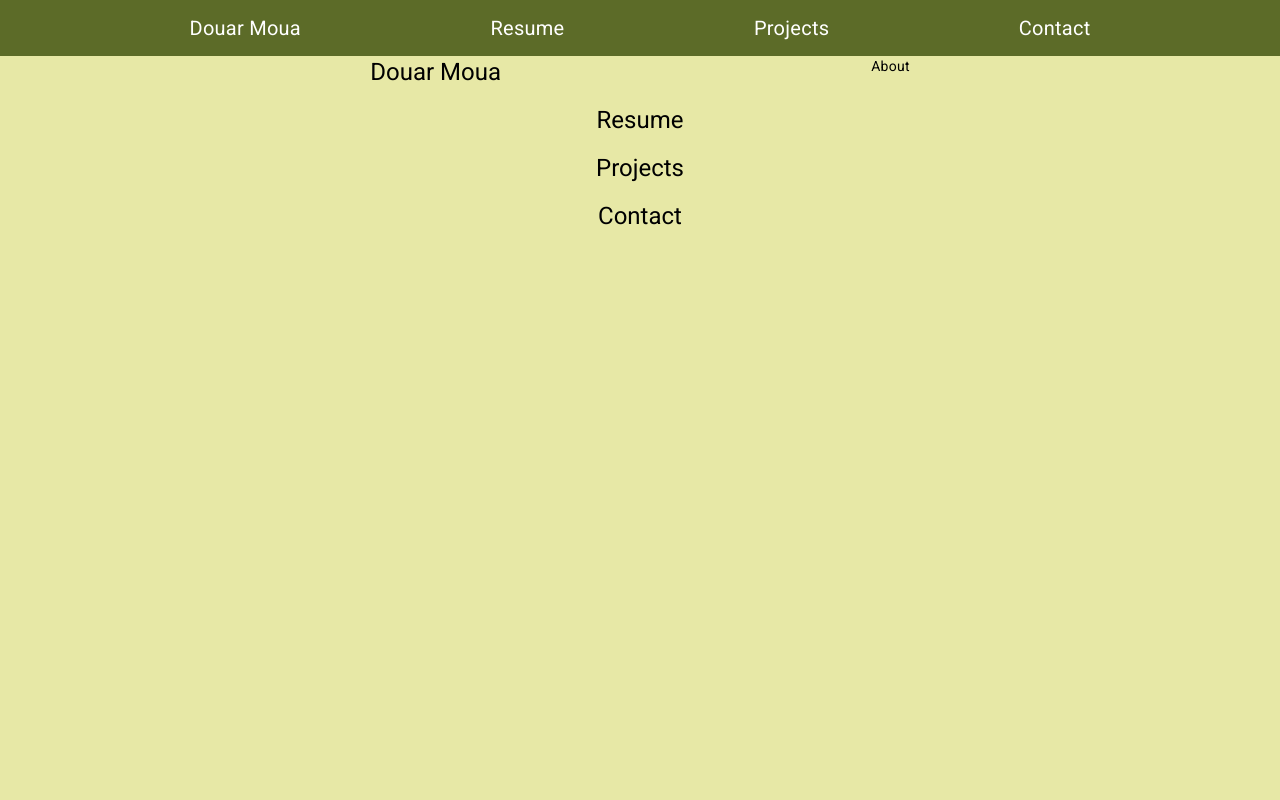
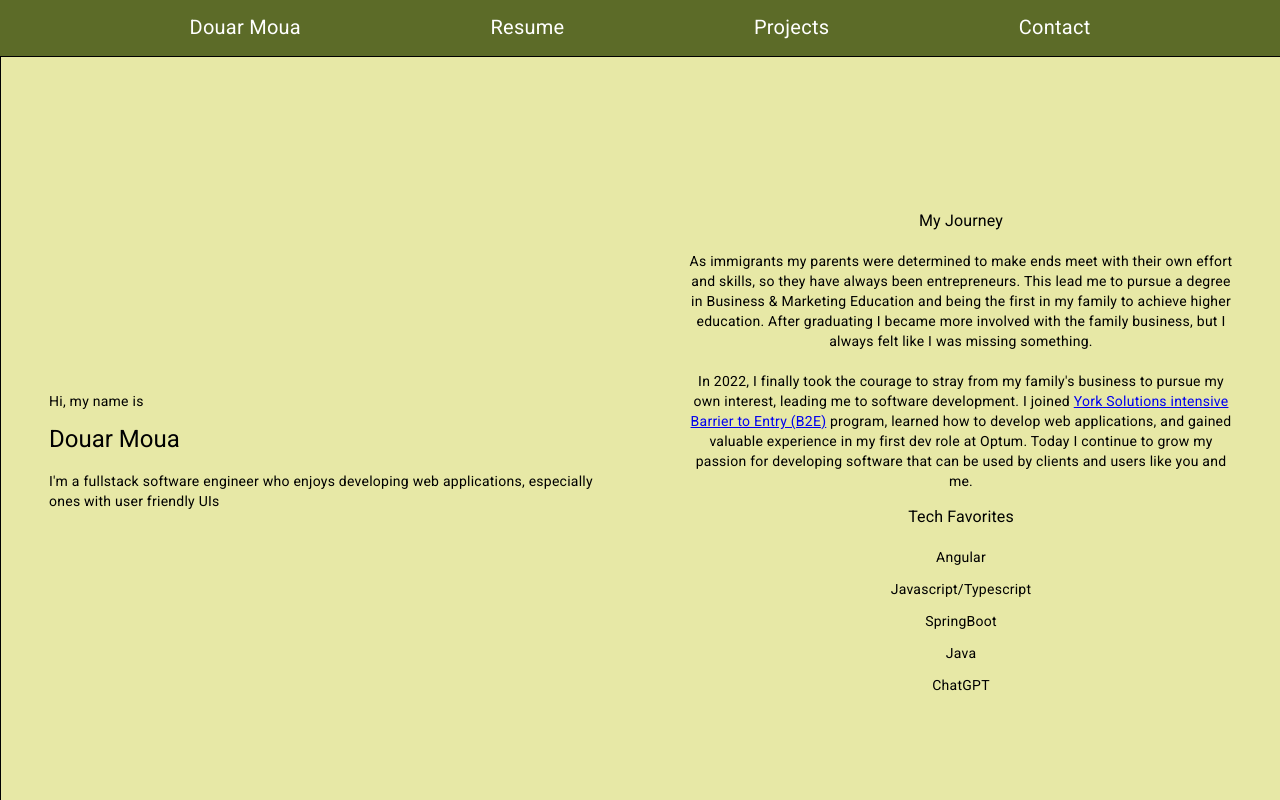
Before and after one commit to douar/douarmoua_portfolio, an Angular app: page / in a window 1280 px wide. Shown: the top 800 px of the page. Built offline with nearby package versions, Linux system fonts and the light colour scheme.

Commit message:
about me content

```diff
--- a/src/app/components/home/home.component.css
+++ b/src/app/components/home/home.component.css
@@ -1,28 +1,53 @@
-.nav-container{
-  background: #5c6b28;
+.container{
+  width: 100%;
+  height: 100vh;
+}
+
+.nav-container {
+  background-color: #5c6b28;
+  width: 100%;
   height: 3.5rem;
   display: flex;
   justify-content: space-evenly;
   align-items: center;
-  position: sticky;
-  top: 0;
-  font-size: 1.25rem;
+  /*position: sticky;*/
+  /*top: 0;*/
 }
 
-a{
+.nav-container a{
+  font-size: 1.25rem;
   color: white;
   text-decoration: none;
 }
 
-a:hover{
+.nav-container a:hover{
   padding: .5rem;
   border-radius: .5rem;
   background-color: white;
   color: #da9432;
 }
 
+.section-container{
+  width: 100%;
+  height: 100%;
+}
+
 .row{
+  border: solid black thin;
+  width: 100%;
+  height: 100%;
   display: flex;
   flex-direction: row;
-  justify-content: space-evenly;
 }
+
+.col{
+
+  width: 50%;
+  height: 100%;
+  display: flex;
+  align-items: center;
+}
+
+.col div{
+  margin: 3rem;
+}
--- a/src/app/components/home/home.component.html
+++ b/src/app/components/home/home.component.html
@@ -1,3 +1,6 @@
+
+
+<div class="container">
   <div class="nav-container">
     <span><a href="#about">Douar Moua</a></span>
     <span><a href="#resume">Resume</a></span>
@@ -5,36 +8,53 @@
     <span><a href="#contact">Contact</a></span>
   </div>
 
-<div class="about-container" id="about">
+  <div class="section-container" id="about">
     <div class="row">
       <div class="col">
+        <div>
+          <p>Hi, my name is</p>
           <h1>Douar Moua</h1>
+          <p>I'm a fullstack software engineer who enjoys developing web applications, especially ones with user friendly UIs</p>
+        </div>
       </div>
       <div class="col">
-      <p>About</p>
+        <div style="text-align: center">
+          <h3 style="text-align: center">My Journey</h3>
+          <p style="text-align: center">
+            As immigrants my parents were determined to make ends meet with their own effort and skills, so they have always been entrepreneurs.
+            This lead me to pursue a degree in Business & Marketing Education and being the first in my family to achieve higher education.
+            After graduating I became more involved with the family business,
+            but I always felt like I was missing something. <br><br>
+            In 2022, I finally took the courage to stray from my family's business to pursue my own interest, leading me to software development.
+            I joined <a href="https://yorksolutions.net/talent/b2e" target="_blank">York Solutions intensive Barrier to Entry (B2E)</a> program,
+            learned how to develop web applications, and gained valuable experience in my first dev role at Optum.
+            Today I continue to grow my passion for developing software that can be used by clients and users like you and me.
+          </p>
+          <h3>Tech Favorites</h3>
+            <p>Angular</p>
+            <p>Javascript/Typescript</p>
+            <p>SpringBoot</p>
+            <p>Java</p>
+            <p>ChatGPT</p>
+        </div>
       </div>
     </div>
   </div>
 
-<div class="resume-container" id="resume">
+  <div class="section-container" id="resume">
     <div class="row">
-    <div class="col">
         <h1>Resume</h1>
     </div>
   </div>
-</div>
 
-<div class="projects-container" id="projects">
+  <div class="section-container" id="projects">
     <div class="row">
-    <div class="col">
       <h1>Projects</h1>
     </div>
   </div>
-</div>
 
-<div class="contact-container" id="contact">
+  <div class="section-container" id="contact">
     <div class="row">
-    <div class="col">
       <h1>Contact</h1>
     </div>
   </div>
```
Lines whose indentation alone changed are shown as unchanged.
